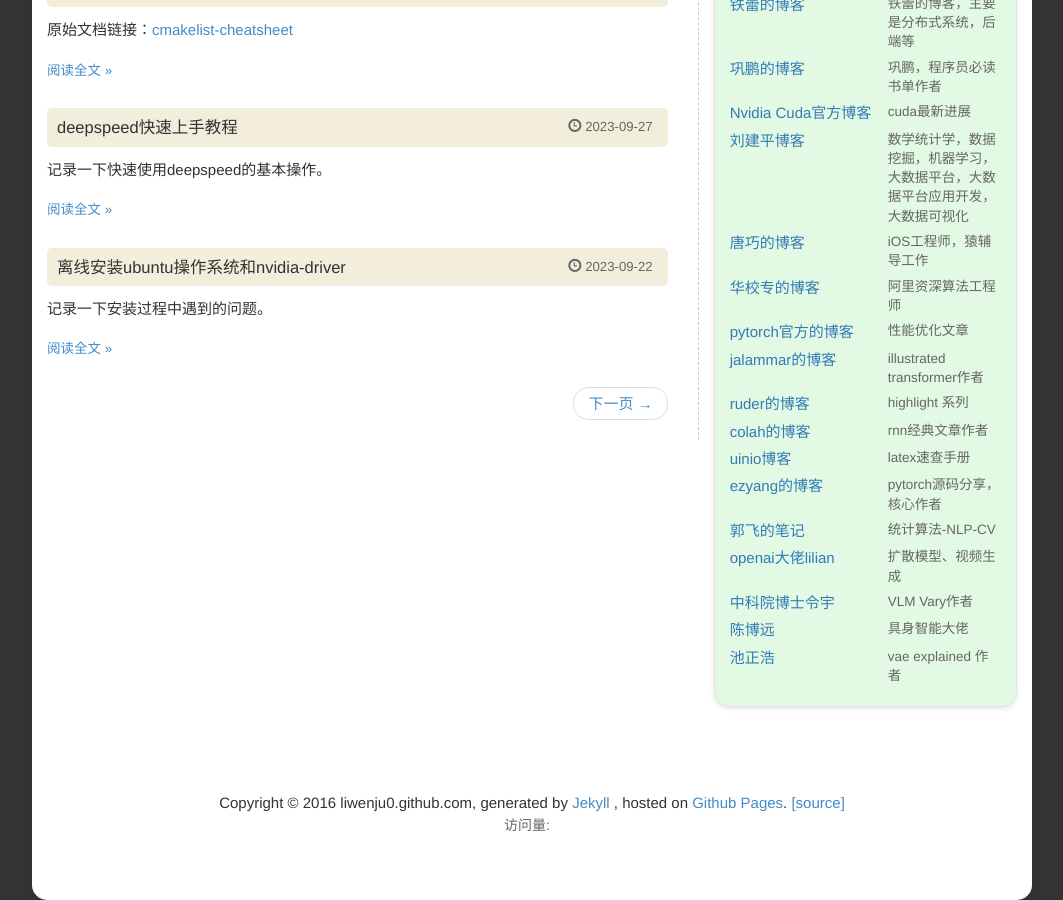
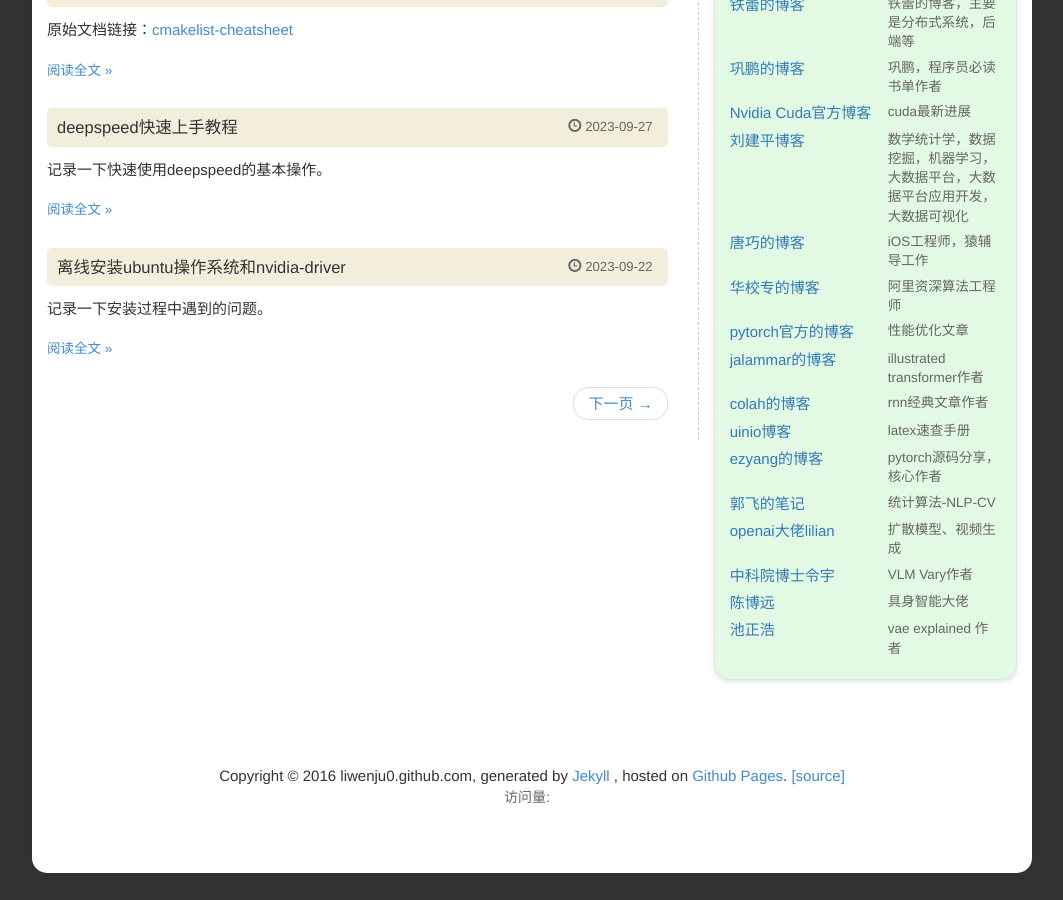
Before and after one commit to liwenju0/liwenju0.github.io, a Jekyll site: the page built from index.html, in a window 1280 px wide and 900 px high, scrolled down 1882 px. Shown: the whole window, without its empty margins (108-1171 px from the left). Built offline with Jekyll 4.4.1, drawn with Linux system fonts in a browser that asks for light colours; the list of posts is cut into pages by our own code; comment, search, counter and statistics services are not loaded; after the commit the page ends 2755 px from its top, so only the background shows below that.

Commit message:
删除不可用的友链

```diff
--- a/_includes/links.html
+++ b/_includes/links.html
@@ -40,10 +40,6 @@
     <span class="description">illustrated transformer作者</span>
   </li>
   <li>
-    <a href="https://ruder.io/">ruder的博客</a>
-    <span class="description">highlight 系列</span>
-  </li>
-  <li>
     <a href="http://colah.github.io/">colah的博客</a>
     <span class="description">rnn经典文章作者</span>
   </li>
```
